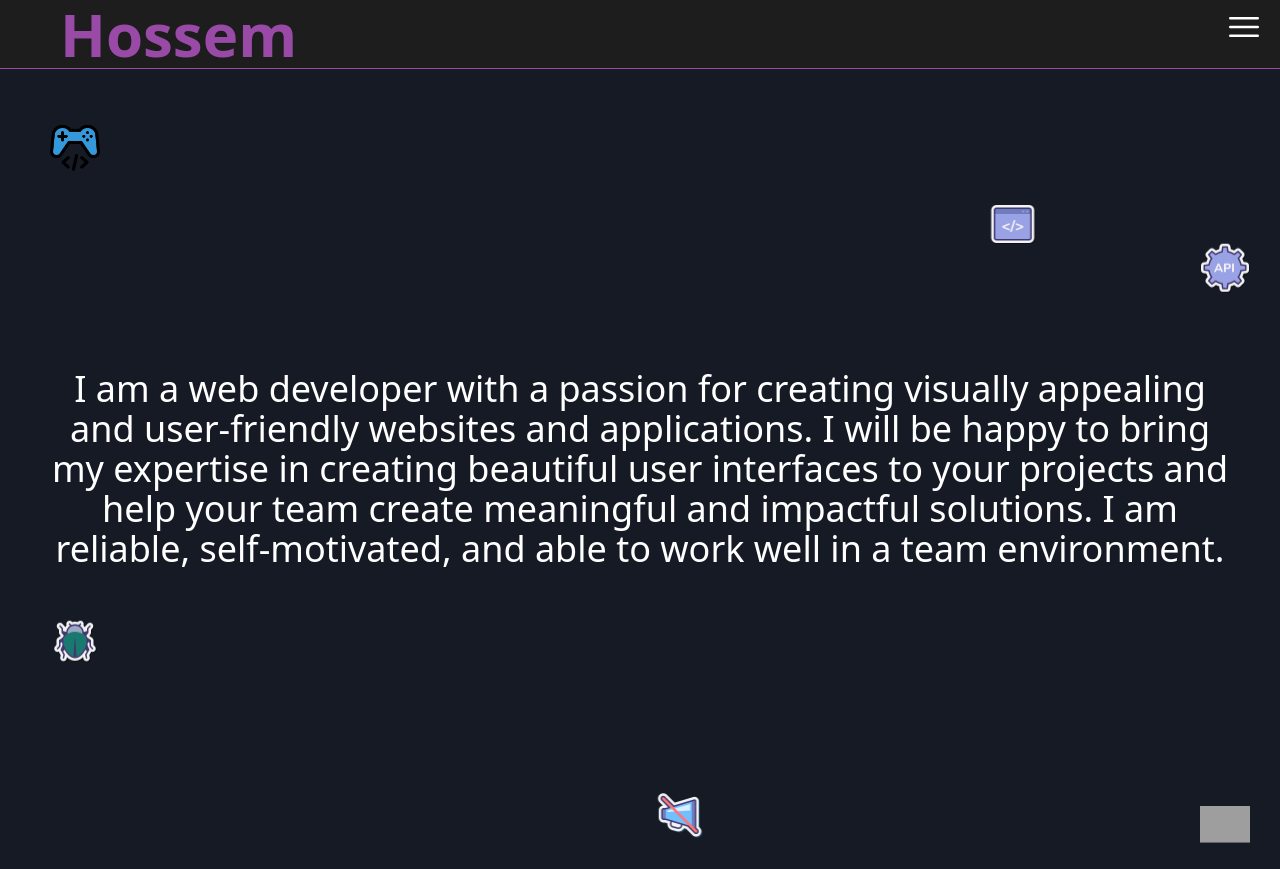
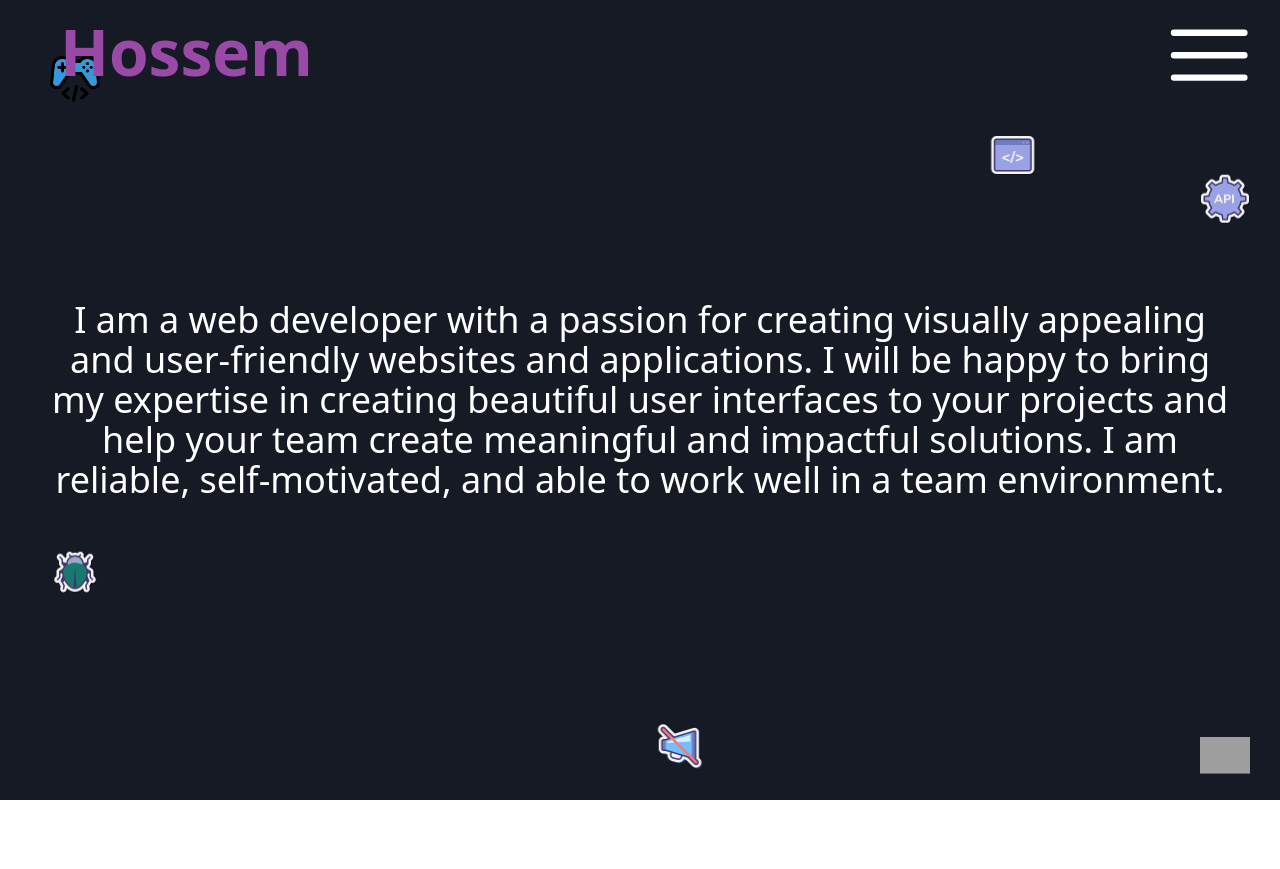
Before and after one commit to hossemedineali/portfolio, a Next.js app: page /tt in a window 1280 px wide. After the commit the page ends 800 px from the top, so only its background shows below. Built offline with nearby package versions, Linux system fonts and the light colour scheme; grey boxes are pictures that could not be loaded.

Commit message:
fix the scroll icon

```diff
--- a/src/components/header.tsx
+++ b/src/components/header.tsx
@@ -8,7 +8,7 @@ const close = (
     viewBox="0 0 24 24"
     strokeWidth={1.5}
     stroke="currentColor"
-    className="w-full h-full text-white"
+    className="w-[15vw] h-[15vw] sm:w-[8vw] sm:h-[8vw] 2xl:w-[6vw] 2xl:h-[6vw] text-white"
   >
     <path
       strokeLinecap="round"
@@ -25,7 +25,7 @@ const open = (
     viewBox="0 0 24 24"
     strokeWidth={1.5}
     stroke="currentColor"
-    className="h-10 w-10 text-black"
+    className="w-[15vw] h-[15vw] sm:w-[8vw] sm:h-[8vw] 2xl:w-[6vw] 2xl:h-[6vw] text-black"
   >
     <path
       strokeLinecap="round"
@@ -40,9 +40,41 @@ const Header: React.FC<{ toggleOpen: Cycle; isOpen: boolean }> = ({
   isOpen,
 }) => {
   return (
-    <div>
+    <div className="  ">
 
-    <div className="flex align-middle justify-between ">
+
+<motion.div
+        initial={{ x: "-100vh" }}
+        animate={{ x: 0 }}
+        transition={{ delay: 1, type: "spring", stiffness: 30 }}
+        className="fixed flex py-1 z-20 px-5 "
+      >
+        <h1 className=" flex-grow-1 fixed font-mono mr-auto text-[10vw] sm:text-[5vw] 2xl:text-[4vw] font-extrabold  text-[#994AA6] md:ml-10  hover:cursor-pointer ">
+          Hossem
+        </h1>
+      </motion.div>
+      <motion.div
+        initial={{ x: "100vw" }}
+        animate={{ x: 0 }}
+        transition={{ delay: 1.3, type: "spring", stiffness: 30 }}
+        className="fixed flex z-50 py-1 px-5 right-0"
+        onClick={() => toggleOpen()}
+      >
+        <h1 className=" flex-grow-1  font-mono mr-auto text-[10vw] sm:text-[5vw] font-extrabold  text-[#994AA6] md:ml-10  hover:cursor-pointer ">
+        {isOpen ? open : close}
+        </h1>
+      </motion.div>
+
+        </div>
+  );
+};
+
+export default Header;
+
+
+
+/**
+   <div className="flex align-middle justify-between ">
 
 
       <motion.div
@@ -52,9 +84,7 @@ const Header: React.FC<{ toggleOpen: Cycle; isOpen: boolean }> = ({
         className="relative flex py-1 px-5 "
       >
         <h1 className=" flex-grow-1 font-mono mr-auto text-xl sm:text-3xl md:text-5xl lg:text-6xl font-extrabold  text-[#994AA6] md:ml-10  hover:cursor-pointer ">
-          {/* <span className="text-lg xs:text-2xl md:text-5xl lg:text-8xl ">{"<"}</span> */}
           Hossem
-          {/* <span className="text-lg xs:text-2xl md:text-5xl lg:text-8xl ">{">"}</span> */}
         </h1>
       </motion.div>
       <motion.button
@@ -69,14 +99,5 @@ const Header: React.FC<{ toggleOpen: Cycle; isOpen: boolean }> = ({
         {isOpen ? open : close}
       </motion.button>
       </div>
-      <motion.div
-        className="h-[1px] bg-[#994AA6]   "
-        initial={{ width: "0%" }}
-        animate={{ width: "100%" }}
-        transition={{ delay: 2, duration: 1 }}
-        ></motion.div>
-        </div>
-  );
-};
 
-export default Header;
+ */
--- a/src/components/layout/layout.tsx
+++ b/src/components/layout/layout.tsx
@@ -22,9 +22,7 @@ const Layout: React.FC<props> = (props) => {
     <motion.div
 
 
-      className={`relative mx-auto min-h-screen bg-[#1d1d1d] overflow-hidden  ${
-        isOpen ? "scrollbar-hide" : ""
-      } `}
+    className="relative mx-auto min-h-screen bg-[#1d1d1d] overflow-hidden"
     >
        <div className="absolute top-0 left-0 right-0 bottom-0 max-w-[200vw]">
        <Canvas/>
@@ -34,7 +32,7 @@ const Layout: React.FC<props> = (props) => {
 
 
       <Header toggleOpen={toggleOpen} isOpen={isOpen} />
-      <AnimatePresence>{isOpen && <Menu isOpen={isOpen} />}</AnimatePresence>
+      <AnimatePresence>{isOpen && <Menu isOpen={isOpen} toggleOpen={toggleOpen}/>}</AnimatePresence>
       <AnimatePresence>
         {projects.prjectNumber != 0 && <Project1DetailsWrapper />}
       </AnimatePresence>
--- a/src/components/loader.tsx
+++ b/src/components/loader.tsx
@@ -1,5 +1,13 @@
 import { motion } from "framer-motion";
 
+
+const Container = {
+  hidden: { opacity: 0 },
+  visible: (i = 1) => ({
+    opacity: 1,
+    transition: { staggerChildren: 0.08, delayChildren: 0.04 * i },
+  }),
+};
 
 const container = {
   hidden: { opacity: 0 },
@@ -39,7 +47,7 @@ const text3 = Array.from("A web developper"); // "A web developper".split(" ");
 
 const Loader = () => {
   return (
-    <div className="font-black font-Allerta  md:text-[6vw] text-[10vw]    text-white ">
+    <motion.div  className="font-black font-Allerta  md:text-[6vw] text-[10vw]    text-white ">
       <motion.div
       style={{ overflow: "hidden", display: "flex" }}
       variants={container}
@@ -55,12 +63,17 @@ const Loader = () => {
       ))}
     </motion.div>
 
+
+
+
     <motion.div
       style={{ overflow: "hidden", display: "flex" }}
       variants={container}
       initial="hidden"
       animate="visible"
       className="py-2"
+
+
     >
       {text2.map((letter, index) => (
         <motion.span  variants={child} key={index} className={`${index>4?'text-[#994AA6]':''}`}>
@@ -69,6 +82,9 @@ const Loader = () => {
         </motion.span>
       ))}
     </motion.div>
+
+
+
 
     <motion.div
       style={{ overflow: "hidden", display: "flex" }}
@@ -86,7 +102,7 @@ const Loader = () => {
     </motion.div>
 
 
-    </div>
+    </motion.div>
   );
 };
 
--- a/src/components/sections/menu.tsx
+++ b/src/components/sections/menu.tsx
@@ -41,10 +41,46 @@ const menu = {
 
 const list = ["Home", "Works", "Skills", "Resume", "Contact"];
 
-const Menu: React.FC<{ isOpen: boolean }> = ({ isOpen }) => {
+const close = (
+  <svg
+    xmlns="http://www.w3.org/2000/svg"
+    fill="none"
+    viewBox="0 0 24 24"
+    strokeWidth={1.5}
+    stroke="currentColor"
+    className="h-[15vw] w-[15vw] text-white sm:h-[8vw] sm:w-[8vw] 2xl:h-[6vw] 2xl:w-[6vw]"
+  >
+    <path
+      strokeLinecap="round"
+      strokeLinejoin="round"
+      d="M3.75 6.75h16.5M3.75 12h16.5m-16.5 5.25h16.5"
+    />
+  </svg>
+);
+
+const open = (
+  <svg
+    xmlns="http://www.w3.org/2000/svg"
+    fill="none"
+    viewBox="0 0 24 24"
+    strokeWidth={1.5}
+    stroke="currentColor"
+    className="h-[15vw] w-[15vw] text-black sm:h-[8vw] sm:w-[8vw] 2xl:h-[6vw] 2xl:w-[6vw]"
+  >
+    <path
+      strokeLinecap="round"
+      strokeLinejoin="round"
+      d="M6 18L18 6M6 6l12 12"
+    />
+  </svg>
+);
+
+const Menu: React.FC<{ toggleOpen: Cycle; isOpen: boolean }> = ({
+  isOpen,
+  toggleOpen,
+}) => {
   return (
-    <div className=" ">
-      {isOpen && (
+    <div className="absolute z-20 ">
       <motion.div
         variants={menu}
         initial="hidden"
@@ -61,7 +97,6 @@ const Menu: React.FC<{ isOpen: boolean }> = ({ isOpen }) => {
         }}
         className="fixed  top-0 left-0 right-0  bottom-0 z-10 bg-[#D6D6D2] "
       >
-          {isOpen && (
         <motion.div
           initial={{ x: "-100vw", opacity: 0 }}
           animate={{ x: "0", opacity: 1 }}
@@ -70,12 +105,31 @@ const Menu: React.FC<{ isOpen: boolean }> = ({ isOpen }) => {
           className=" absolute top-0 left-0 bottom-0  right-0"
         >
           {list.map((skil, index) => {
+            if (index == 0) {
               return (
                 <motion.div
-                    // initial={{ x: "-100vw", opacity: 0 }}
-                    //animate={{ x: "0", opacity: 1 }}
-                    //exit={{ x: "-100vw", opacity: 0 }}
-                    //transition={{ delay: 1, duration: 1 }}
+                  key={index}
+                  className="  flex h-1/5 items-center justify-center border-b-[1px] group hover:bg-black border-b-black text-6xl transition-colors duration-300 ease-linear  md:text-8xl "
+                >
+                  <p className="  group-hover:text-[#994AA6] ">
+
+                  {skil}
+                  </p>
+
+                 {/*  <motion.div
+
+                    className="absolute group  group-hover:bg-[#D6D6D2]  right-0 flex py-1 rounded-full  "
+                    onClick={() => toggleOpen()}
+                  >
+                    <h1 className="  group-hover:text-white font-mono mr-auto  font-extrabold text-[#994AA6] rounded-full    ">
+                      {isOpen ? open : close}
+                    </h1>
+                  </motion.div> */}
+                </motion.div>
+              );
+            }
+            return (
+              <motion.div
                 key={index}
                 className="flex h-1/5 items-center justify-center border-b-[1px] border-b-black text-6xl transition-colors duration-300 ease-linear hover:bg-black hover:text-[#994AA6] md:text-8xl "
               >
@@ -83,10 +137,10 @@ const Menu: React.FC<{ isOpen: boolean }> = ({ isOpen }) => {
               </motion.div>
             );
           })}
+
+
         </motion.div>
-          )}
       </motion.div>
-      )}
     </div>
   );
 };
--- a/src/components/sections/section1.tsx
+++ b/src/components/sections/section1.tsx
@@ -1,29 +1,18 @@
 import Loader from "../loader";
-import { motion } from "framer-motion";
+import { motion, useCycle } from "framer-motion";
+import Header from "../header";
 
 
 const Section1 = () => {
+  const [isOpen, toggleOpen] = useCycle(false, true);
   return (
-    <div className="relative md:-mt-0 -mt-20  mb-10 h-[90vh]  ">
+    <div className="relative  z-0 h-screen ">
+
       <div className="   flex   justify-center items-center   h-full ">
         <div className="md:max-w-1/2  mb-10 md:mb-0">
           <Loader />
         </div>
-       {/*  <motion.div
-          initial={{ opacity: 0, y: 50 }}
-          animate={{ opacity: 1, y: 0 }}
-          transition={{ delay: 2, duration: 2, when: "beforeChildren" }}
-          className="shadow-4xl  relative -z-0 max-w-[320px] w-full rounded-2xl bg-[#D6D6D2] px-1 sm:px-10 pb-6 pt-5 text-3xl font-bold shadow-white"
-        >
-          <div className="absolute top-0 left-0 flex h-10 w-20 items-center justify-center gap-2  align-middle">
-            <div className="h-3 w-3 rounded-full  bg-[#8a0a0a]"></div>
-            <div className="h-3 w-3 rounded-full  bg-[#8a830a]"></div>
-            <div className="h-3 w-3 rounded-full  bg-[#238a0a]"></div>
-          </div>
-          <div>
-            <Code />
-          </div>
-        </motion.div> */}
+
       </div>
 
       <div className=" absolute  bottom-0 mt-8 flex  h-32 justify-center  w-full">
```
Lines whose indentation alone changed are shown as unchanged.
